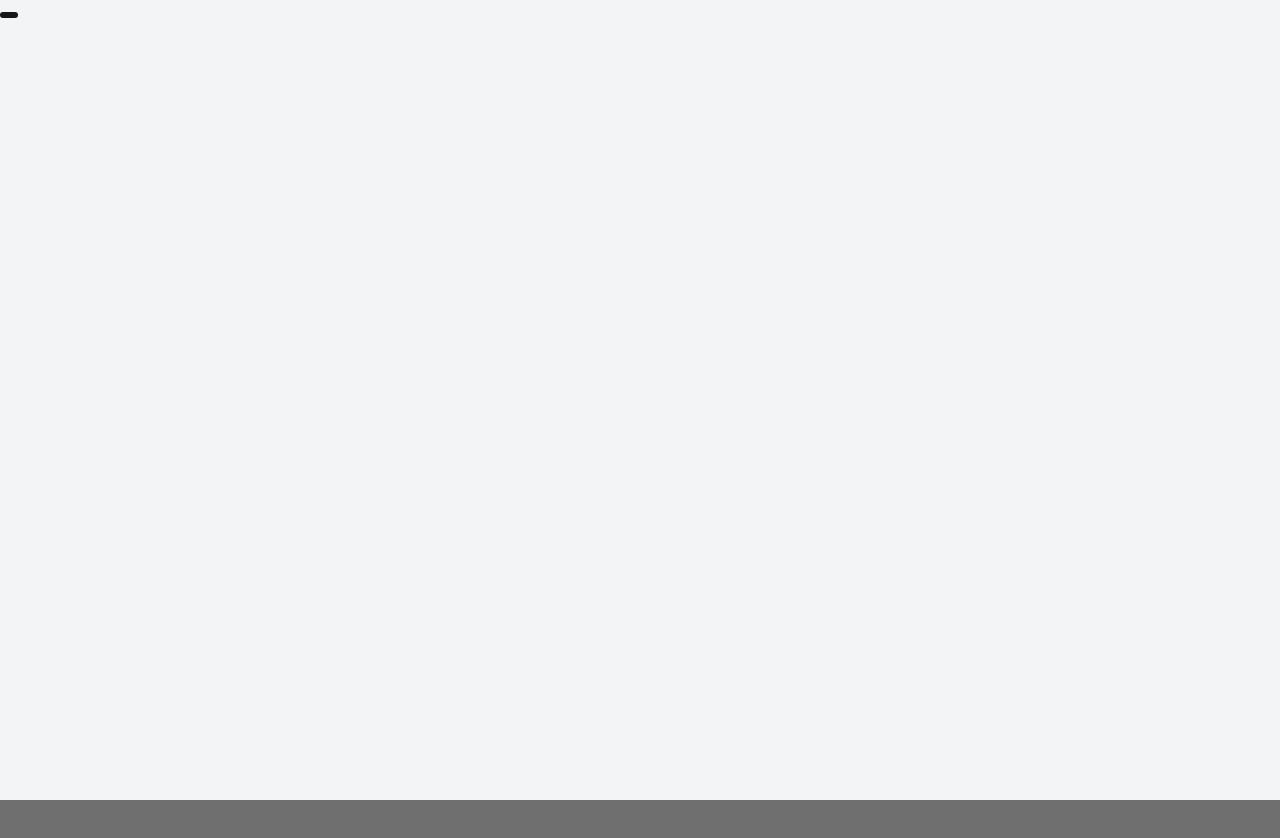
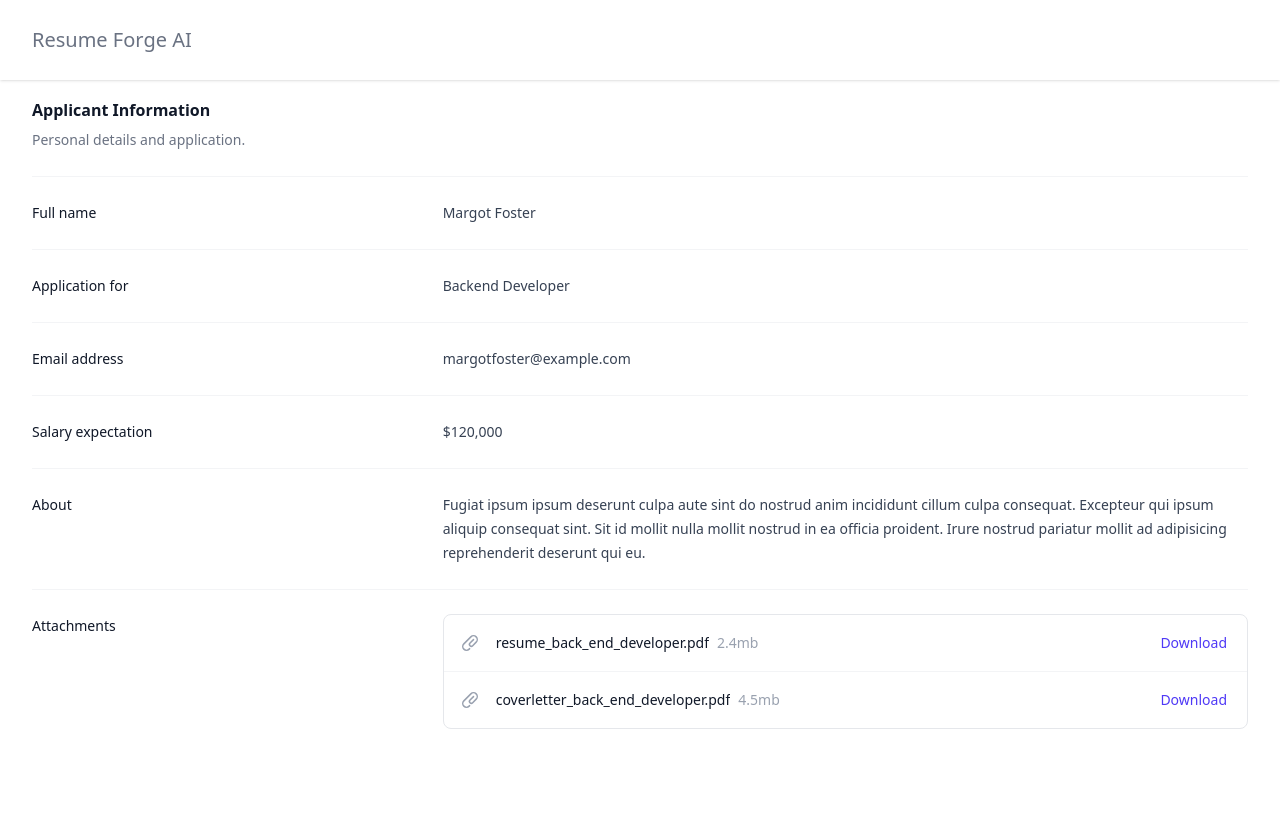
Before and after one commit to Roise-s/ResumeForge, a React (Vite) app in the folder client/: page /Home in a window 1280 px wide. Shown: the top 838 px of the page. Before the commit the page ends 800 px from the top, so only its background shows below. Built offline with nearby package versions, Linux system fonts and the light colour scheme; a web font is replaced by a local one.

Commit message:
Update Home page layout and add Footer component
Replaces the Home page content with a detailed applicant information layout, including attachments and a new header. Adds a new Footer component and changes the background color in App.css from gray to white for a cleaner look.

```diff
--- a/client/src/App.css
+++ b/client/src/App.css
@@ -1,5 +1,5 @@
 body {
-    background-color: #6f6f6f;
+    background-color: white;
     background-size: cover;
     background-repeat: no-repeat;
     background-position: center;
--- /dev/null
+++ b/client/src/components/cnFile/Footer.tsx
@@ -0,0 +1,11 @@
+import React from 'react'
+
+const Footer = () => {
+  return (
+    <div>
+
+    </div>
+  )
+}
+
+export default Footer
--- a/client/src/pages/Home.tsx
+++ b/client/src/pages/Home.tsx
@@ -1,11 +1,89 @@
-import { Badge } from "@/components/ui/badge"
+import { PaperClipIcon } from '@heroicons/react/20/solid'
 
-const Home = () => {
+export default function Example() {
   return (
-    <div className="min-h-screen bg-gray-100">
-     <Badge />
+    <>
+      <header className="absolute inset-x-0 top-0 z-50 border-b-0 border-gray-200 bg-white shadow-sm">
+        <nav aria-label="Global" className="flex items-center justify-between p-6 lg:px-8">
+          <div className="flex lg:flex-1">
+            <a href="#" className="-m-1.5 p-1.5">
+              <span className="text-lg font-medium text-pretty text-gray-500 sm:text-xl/8">Resume Forge AI</span>
+            </a>
+          </div>
+        </nav>
+      </header>
+
+      <div className='mx-auto max-w-7xl px-4 sm:px-6 lg:px-8 bg-white min-h-screen mt-24'>
+      <div className="px-4 sm:px-0">
+        <h3 className="text-base/7 font-semibold text-gray-900">Applicant Information</h3>
+        <p className="mt-1 max-w-2xl text-sm/6 text-gray-500">Personal details and application.</p>
+      </div>
+      <div className="mt-6 border-t border-gray-100">
+        <dl className="divide-y divide-gray-100">
+          <div className="px-4 py-6 sm:grid sm:grid-cols-3 sm:gap-4 sm:px-0">
+            <dt className="text-sm/6 font-medium text-gray-900">Full name</dt>
+            <dd className="mt-1 text-sm/6 text-gray-700 sm:col-span-2 sm:mt-0">Margot Foster</dd>
+          </div>
+          <div className="px-4 py-6 sm:grid sm:grid-cols-3 sm:gap-4 sm:px-0">
+            <dt className="text-sm/6 font-medium text-gray-900">Application for</dt>
+            <dd className="mt-1 text-sm/6 text-gray-700 sm:col-span-2 sm:mt-0">Backend Developer</dd>
+          </div>
+          <div className="px-4 py-6 sm:grid sm:grid-cols-3 sm:gap-4 sm:px-0">
+            <dt className="text-sm/6 font-medium text-gray-900">Email address</dt>
+            <dd className="mt-1 text-sm/6 text-gray-700 sm:col-span-2 sm:mt-0">margotfoster@example.com</dd>
+          </div>
+          <div className="px-4 py-6 sm:grid sm:grid-cols-3 sm:gap-4 sm:px-0">
+            <dt className="text-sm/6 font-medium text-gray-900">Salary expectation</dt>
+            <dd className="mt-1 text-sm/6 text-gray-700 sm:col-span-2 sm:mt-0">$120,000</dd>
+          </div>
+          <div className="px-4 py-6 sm:grid sm:grid-cols-3 sm:gap-4 sm:px-0">
+            <dt className="text-sm/6 font-medium text-gray-900">About</dt>
+            <dd className="mt-1 text-sm/6 text-gray-700 sm:col-span-2 sm:mt-0">
+              Fugiat ipsum ipsum deserunt culpa aute sint do nostrud anim incididunt cillum culpa consequat. Excepteur
+              qui ipsum aliquip consequat sint. Sit id mollit nulla mollit nostrud in ea officia proident. Irure nostrud
+              pariatur mollit ad adipisicing reprehenderit deserunt qui eu.
+            </dd>
+          </div>
+          <div className="px-4 py-6 sm:grid sm:grid-cols-3 sm:gap-4 sm:px-0">
+            <dt className="text-sm/6 font-medium text-gray-900">Attachments</dt>
+            <dd className="mt-2 text-sm text-gray-900 sm:col-span-2 sm:mt-0">
+              <ul role="list" className="divide-y divide-gray-100 rounded-md border border-gray-200">
+                <li className="flex items-center justify-between py-4 pr-5 pl-4 text-sm/6">
+                  <div className="flex w-0 flex-1 items-center">
+                    <PaperClipIcon aria-hidden="true" className="size-5 shrink-0 text-gray-400" />
+                    <div className="ml-4 flex min-w-0 flex-1 gap-2">
+                      <span className="truncate font-medium text-gray-900">resume_back_end_developer.pdf</span>
+                      <span className="shrink-0 text-gray-400">2.4mb</span>
+                    </div>
+                  </div>
+                  <div className="ml-4 shrink-0">
+                    <a href="#" className="font-medium text-indigo-600 hover:text-indigo-500">
+                      Download
+                    </a>
+                  </div>
+                </li>
+                <li className="flex items-center justify-between py-4 pr-5 pl-4 text-sm/6">
+                  <div className="flex w-0 flex-1 items-center">
+                    <PaperClipIcon aria-hidden="true" className="size-5 shrink-0 text-gray-400" />
+                    <div className="ml-4 flex min-w-0 flex-1 gap-2">
+                      <span className="truncate font-medium text-gray-900">coverletter_back_end_developer.pdf</span>
+                      <span className="shrink-0 text-gray-400">4.5mb</span>
+                    </div>
+                  </div>
+                  <div className="ml-4 shrink-0">
+                    <a href="#" className="font-medium text-indigo-600 hover:text-indigo-500">
+                      Download
+                    </a>
+                  </div>
+                </li>
+              </ul>
+            </dd>
+          </div>
+        </dl>
+      </div>
     </div>
+    </>
+
+
   )
 }
-
-export default Home
```
